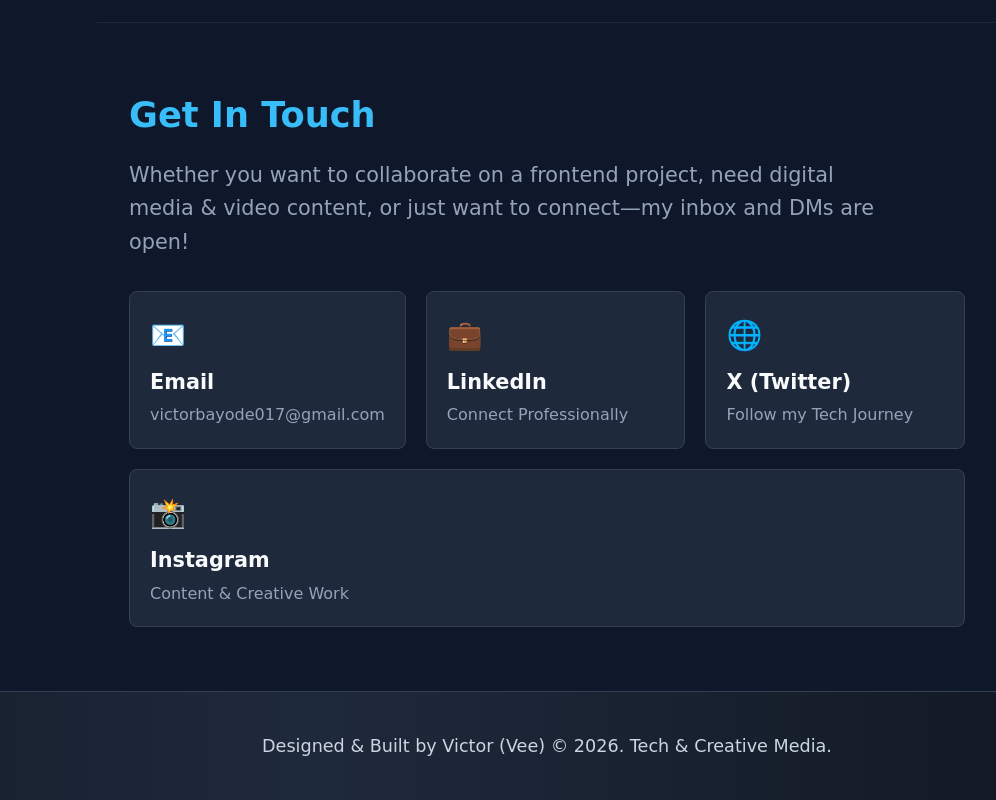
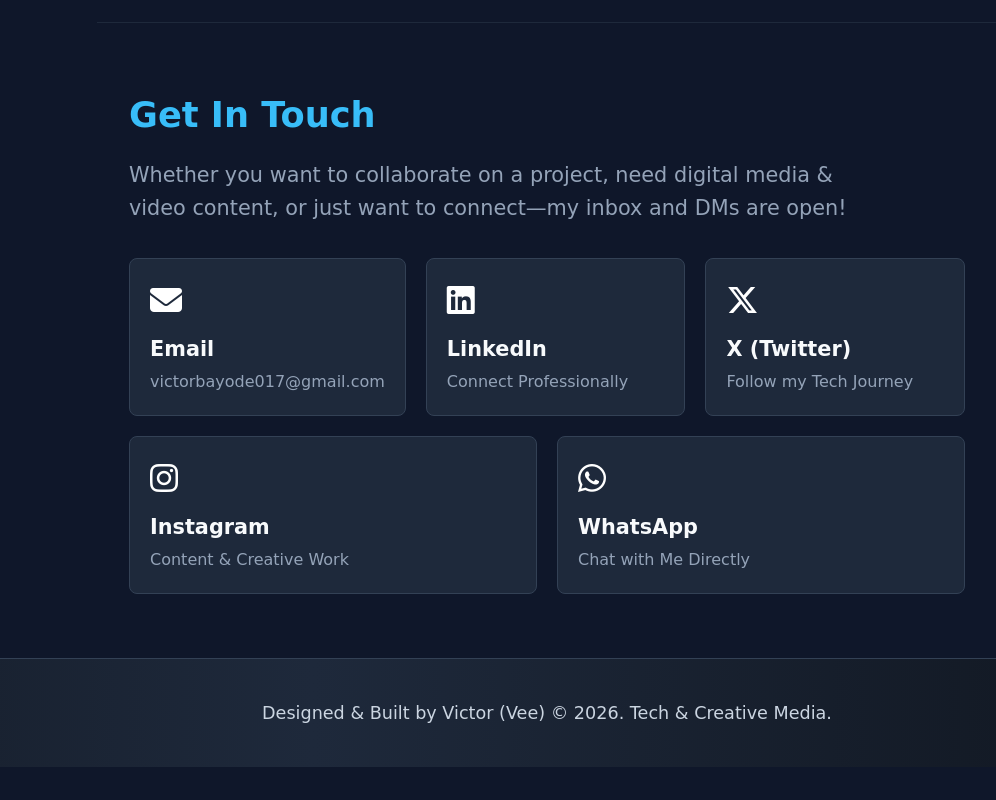
Before and after one commit to tolu021/vee-portfolio, a plain HTML site: page index.html in a window 1280 px wide. Shown: the part 2132-2932 px from the top of the page, without its empty margins (93-1089 px from the left). After the commit the page ends 2899 px from the top, so only its background shows below. Drawn offline with Linux system fonts and the light colour scheme; a web font is replaced by a local one.

Commit message:
Add Font Awesome contact icons and brand hover styles

```diff
--- a/index.html
+++ b/index.html
@@ -5,6 +5,7 @@
   <meta name="viewport" content="width=device-width, initial-scale=1.0">
   <title>Victor (Vee) | Frontend Dev & Content Creator</title>
   <link rel="stylesheet" href="style2.css">
+  <link rel="stylesheet" href="https://cdnjs.cloudflare.com/ajax/libs/font-awesome/6.5.1/css/all.min.css">
 </head>
 <body>
 
@@ -91,40 +92,46 @@
    <section id="contact" class="section">
     <h2 class="section-title">Get In Touch</h2>
     <p class="section-text">
-        Whether you want to collaborate on a frontend project, need digital media & video content, or just want to connect—my inbox and DMs are open!
+      Whether you want to collaborate on a project, need digital media & video content, or just want to connect—my inbox and DMs are open!
     </p>
 
     <div class="contact-grid">
     <!-- Email Card -->
     <a href="mailto:victorbayode017@gmail.com" class="contact-card">
-          <div class="contact-icon">📧</div>
+      <div class="contact-icon"><i class="fa-solid fa-envelope"></i></div>
       <h3>Email</h3>
       <p>victorbayode017@gmail.com</p>
     </a>
 
     <!-- LinkedIn Card -->
     <a href="https://www.linkedin.com/in/victor-bayode-620a27369/" target="_blank" class="contact-card">
-          <div class="contact-icon">💼</div>
+      <div class="contact-icon"><i class="fa-brands fa-linkedin"></i></div>
       <h3>LinkedIn</h3>
       <p>Connect Professionally</p>
     </a>
 
     <!-- X (Twitter) Card -->
     <a href="https://x.com/_vickiiss" target="_blank" class="contact-card">
-          <div class="contact-icon">🌐</div>
+      <div class="contact-icon"><i class="fa-brands fa-x-twitter"></i></div>
       <h3>X (Twitter)</h3>
       <p>Follow my Tech Journey</p>
     </a>
 
     <!-- Instagram Card -->
     <a href="https://instagram.com/victorbayode_" target="_blank" class="contact-card">
-          <div class="contact-icon">📸</div>
+      <div class="contact-icon"><i class="fa-brands fa-instagram"></i></div>
       <h3>Instagram</h3>
       <p>Content & Creative Work</p>
     </a>
+
+    <!-- WhatsApp Card -->
+    <a href="https://wa.me/2347086745108" target="_blank" class="contact-card">
+      <div class="contact-icon"><i class="fa-brands fa-whatsapp"></i></div>
+      <h3>WhatsApp</h3>
+      <p>Chat with Me Directly</p>
+    </a>
   </div>
 </section>
-
   </main>
 
   <!-- 7. FOOTER -->
--- a/style2.css
+++ b/style2.css
@@ -237,3 +237,22 @@ body {
     background-position: 0% 50%;
   }
 }
+
+/* Styling the Font Awesome icons inside the contact cards */
+.contact-card .contact-icon i {
+  font-size: 2rem;            /* Makes the icons clear and readable */
+  color: #ffffff;              /* Sets default icon color */
+  transition: transform 0.3s ease, color 0.3s ease;
+}
+
+/* Optional: Subtle zoom effect when you hover over a card */
+.contact-card:hover .contact-icon i {
+  transform: scale(1.15);
+}
+
+/* Brand Colors on Hover */
+.contact-card:hover .fa-envelope { color: #ea4335; }   /* Gmail Red */
+.contact-card:hover .fa-linkedin { color: #0a66c2; }   /* LinkedIn Blue */
+.contact-card:hover .fa-x-twitter { color: #ffffff; }  /* X White/Light */
+.contact-card:hover .fa-instagram { color: #e4405f; }  /* Instagram Pink */
+.contact-card:hover .fa-whatsapp { color: #25d366; }   /* WhatsApp Green */
```
Lines whose indentation alone changed are shown as unchanged.
